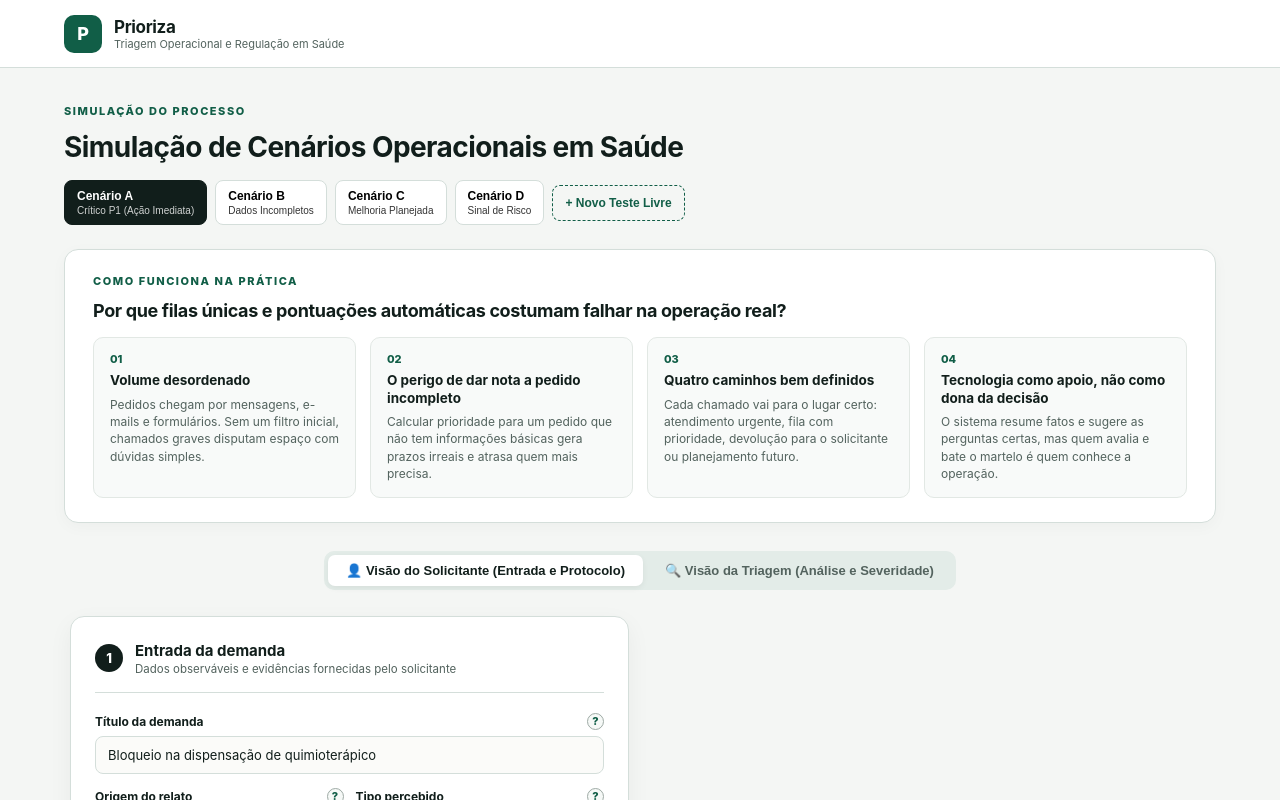
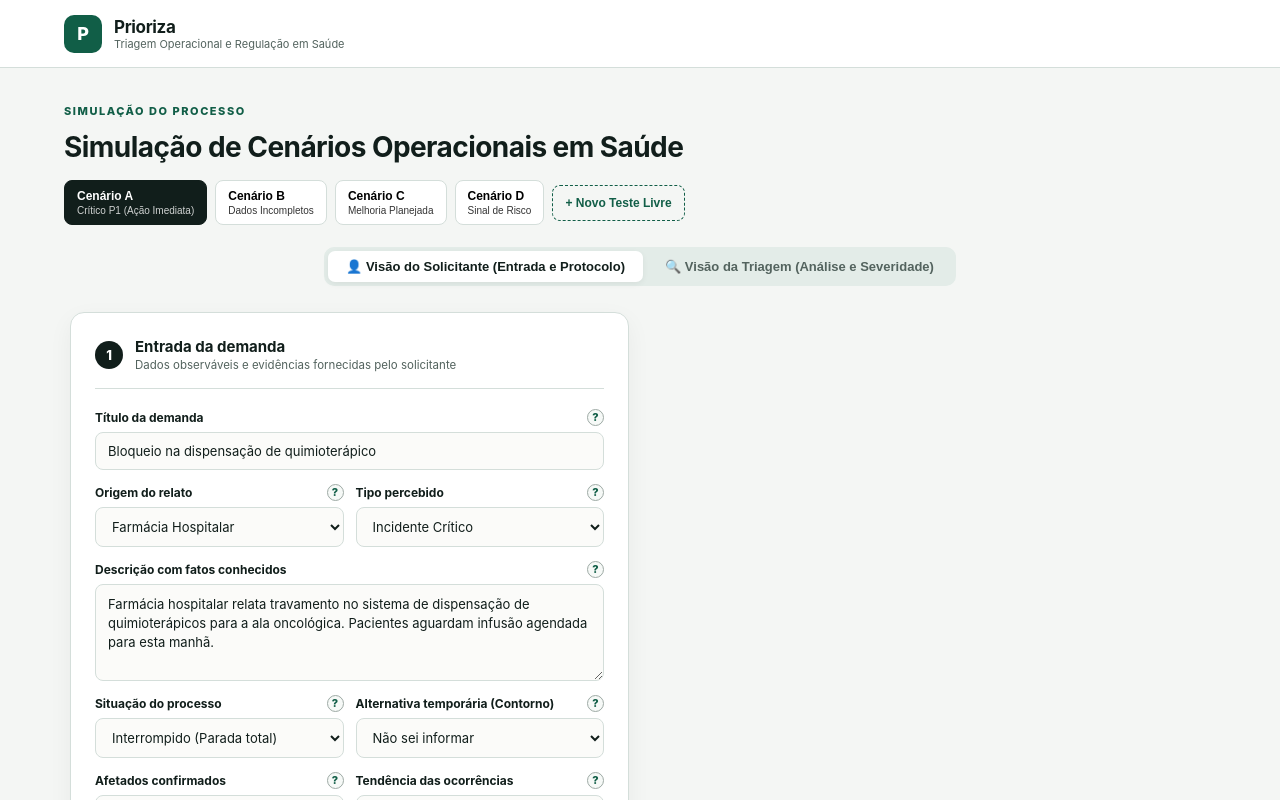
Before and after one commit to thaycarv/prioriza-operacoes, a React (Vite) app: page / in a window 1280 px wide. Shown: the top 800 px of the page. Built offline with nearby package versions, Linux system fonts and the light colour scheme.

Commit message:
refactor: remover bloco teorico e centralizar prototipo (resolve #11)

```diff
--- a/src/App.tsx
+++ b/src/App.tsx
@@ -102,23 +102,6 @@ export default function App() {
           />
         </div>
 
-        {/* Como Funciona na Prática (Entre a Simulação e os Controles de Visão) */}
-        <div className="practice-explainer">
-          <div className="explainer-header">
-            <p className="eyebrow">{textos.comoFunciona.categoria}</p>
-            <h3>{textos.comoFunciona.titulo}</h3>
-          </div>
-          <div className="explainer-grid">
-            {textos.comoFunciona.etapas.map((etapa) => (
-              <div key={etapa.numero} className="explainer-card">
-                <span className="explainer-num">{etapa.numero}</span>
-                <b>{etapa.titulo}</b>
-                <p>{etapa.descricao}</p>
-              </div>
-            ))}
-          </div>
-        </div>
-
         {/* Alternador de Perfis (Centralizado) */}
         <div
           className="view-switch"
--- a/src/styles.css
+++ b/src/styles.css
@@ -322,68 +322,6 @@ body {
   color: var(--green);
 }
 
-/* Practice Explainer (Entre Cenários e Alternador de Visão) */
-.practice-explainer {
-  background: #ffffff;
-  border: 1px solid var(--line);
-  border-radius: 14px;
-  padding: 24px 28px;
-  margin: 24px 0 28px;
-  box-shadow: 0 4px 16px rgba(15, 31, 27, 0.03);
-}
-
-.explainer-header {
-  margin-bottom: 16px;
-}
-
-.explainer-header h3 {
-  font-size: 18px;
-  font-weight: 700;
-  letter-spacing: -0.02em;
-  margin: 4px 0 0;
-  color: var(--ink);
-}
-
-.explainer-grid {
-  display: grid;
-  grid-template-columns: repeat(4, 1fr);
-  gap: 14px;
-}
-
-.explainer-card {
-  background: #f8faf9;
-  border: 1px solid #e2e8e4;
-  border-radius: 10px;
-  padding: 14px 16px;
-  display: flex;
-  flex-direction: column;
-  gap: 6px;
-  transition: transform 180ms ease, box-shadow 180ms ease;
-}
-
-.explainer-card:hover {
-  transform: translateY(-2px);
-  box-shadow: 0 6px 18px rgba(15, 31, 27, 0.05);
-}
-
-.explainer-num {
-  font-size: 11px;
-  font-weight: 800;
-  color: var(--green);
-}
-
-.explainer-card b {
-  font-size: 13.5px;
-  color: var(--ink);
-  line-height: 1.3;
-}
-
-.explainer-card p {
-  margin: 0;
-  font-size: 12px;
-  color: var(--muted);
-  line-height: 1.45;
-}
 
 /* View Switch (Centralizado) */
 .view-switch {
@@ -1276,9 +1214,6 @@ footer p:last-child {
 
 /* Responsive */
 @media (max-width: 900px) {
-  .explainer-grid {
-    grid-template-columns: 1fr 1fr;
-  }
   .about-section,
   .grid {
     grid-template-columns: 1fr;
@@ -1298,9 +1233,6 @@ footer p:last-child {
 }
 
 @media (max-width: 560px) {
-  .explainer-grid {
-    grid-template-columns: 1fr;
-  }
   .workspace {
     padding-inline: 14px;
   }
--- a/src/textos.ts
+++ b/src/textos.ts
@@ -42,38 +42,6 @@ export const textos = {
     titulo: "Simulação de Cenários Operacionais em Saúde",
   },
 
-  comoFunciona: {
-    categoria: "COMO FUNCIONA NA PRÁTICA",
-    titulo:
-      "Por que filas únicas e pontuações automáticas costumam falhar na operação real?",
-    etapas: [
-      {
-        numero: "01",
-        titulo: "Volume desordenado",
-        descricao:
-          "Pedidos chegam por mensagens, e-mails e formulários. Sem um filtro inicial, chamados graves disputam espaço com dúvidas simples.",
-      },
-      {
-        numero: "02",
-        titulo: "O perigo de dar nota a pedido incompleto",
-        descricao:
-          "Calcular prioridade para um pedido que não tem informações básicas gera prazos irreais e atrasa quem mais precisa.",
-      },
-      {
-        numero: "03",
-        titulo: "Quatro caminhos bem definidos",
-        descricao:
-          "Cada chamado vai para o lugar certo: atendimento urgente, fila com prioridade, devolução para o solicitante ou planejamento futuro.",
-      },
-      {
-        numero: "04",
-        titulo: "Tecnologia como apoio, não como dona da decisão",
-        descricao:
-          "O sistema resume fatos e sugere as perguntas certas, mas quem avalia e bate o martelo é quem conhece a operação.",
-      },
-    ],
-  },
-
   rodape: {
     titulo: "Prioriza: Gestão de Operações e Eficiência de Processos",
     observacao:
```
